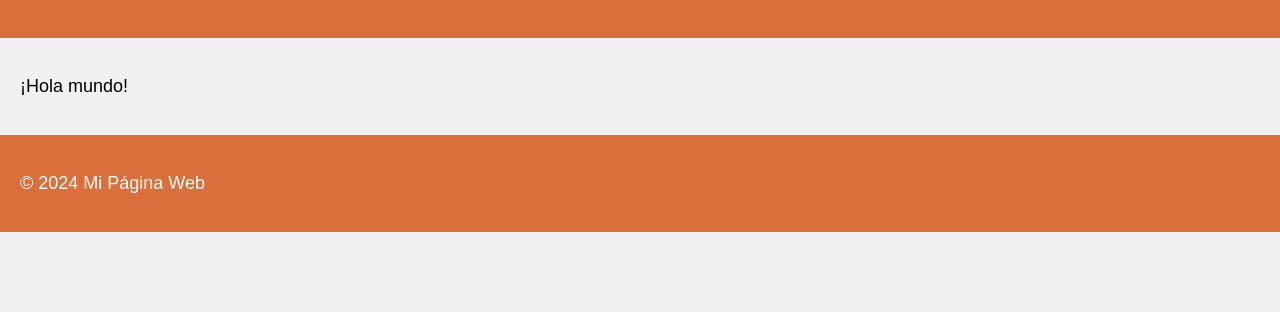
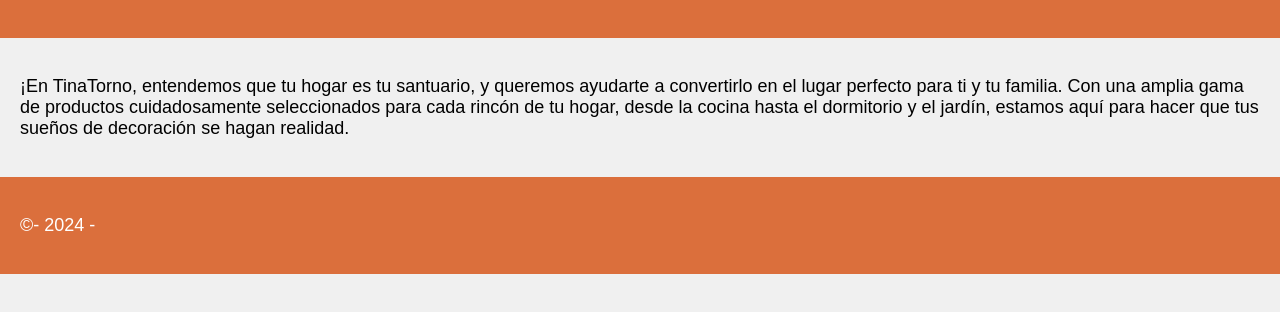
Before and after one commit to Paulas12/TinaTorno, a plain HTML site: page index.html in a window 1280 px wide. Shown: the part 72-384 px from the top of the page. Drawn offline with Linux system fonts and the light colour scheme.

Commit message:
Descripción lista

```diff
--- a/index.html
+++ b/index.html
@@ -11,10 +11,10 @@
         <h1>¡Bienvenidx a Tina Torno!</h1>
     </header>
     <main>
-        <p>¡Hola mundo!</p>
+        <p>¡En TinaTorno, entendemos que tu hogar es tu santuario, y queremos ayudarte a convertirlo en el lugar perfecto para ti y tu familia. Con una amplia gama de productos cuidadosamente seleccionados para cada rincón de tu hogar, desde la cocina hasta el dormitorio y el jardín, estamos aquí para hacer que tus sueños de decoración se hagan realidad.</p>
     </main>
     <footer>
-        <p>&copy; 2024 Mi Página Web</p>
+        <p>&copy;- 2024 -</p>
     </footer>
 </body>
 </html>
```
